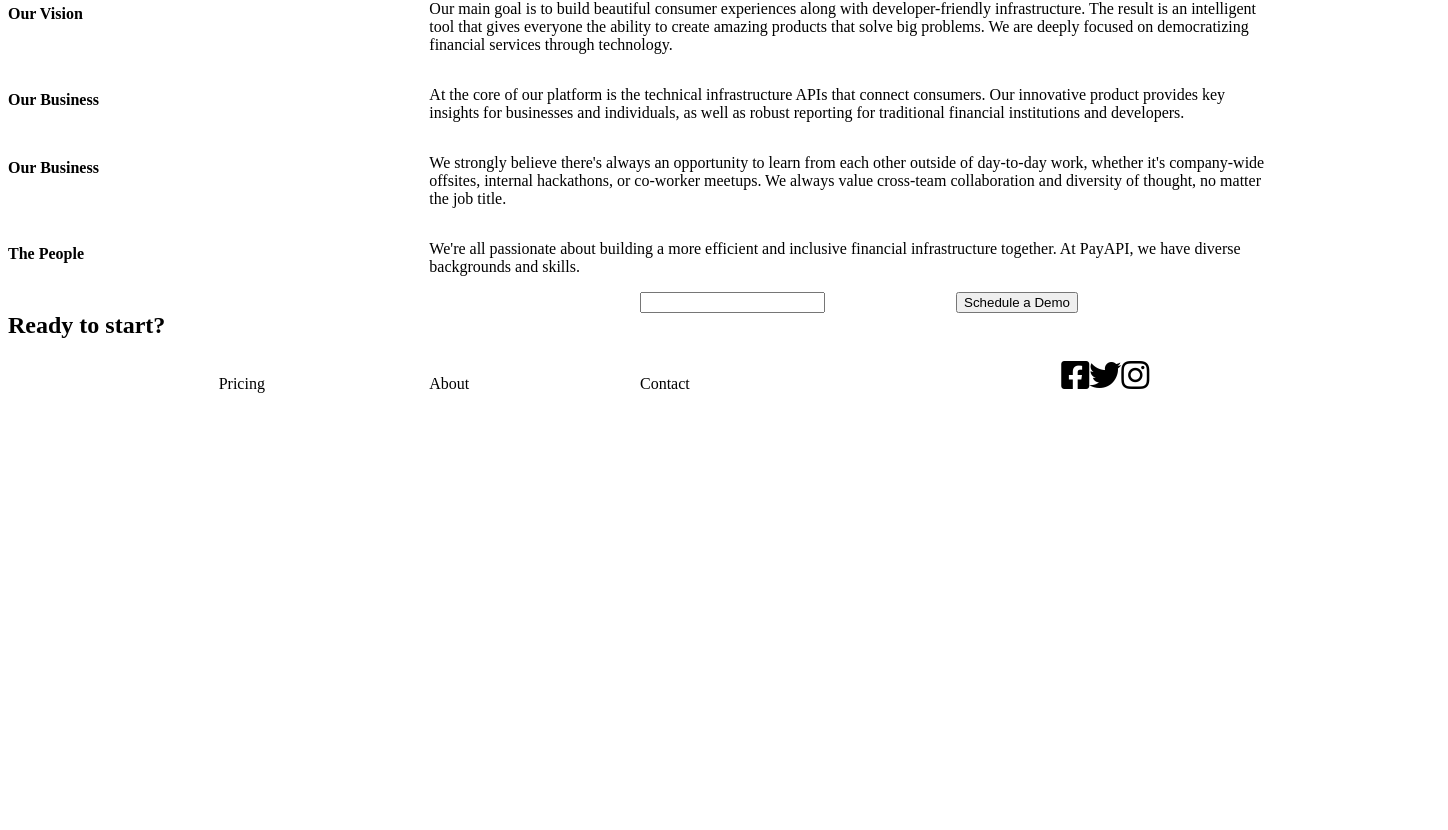
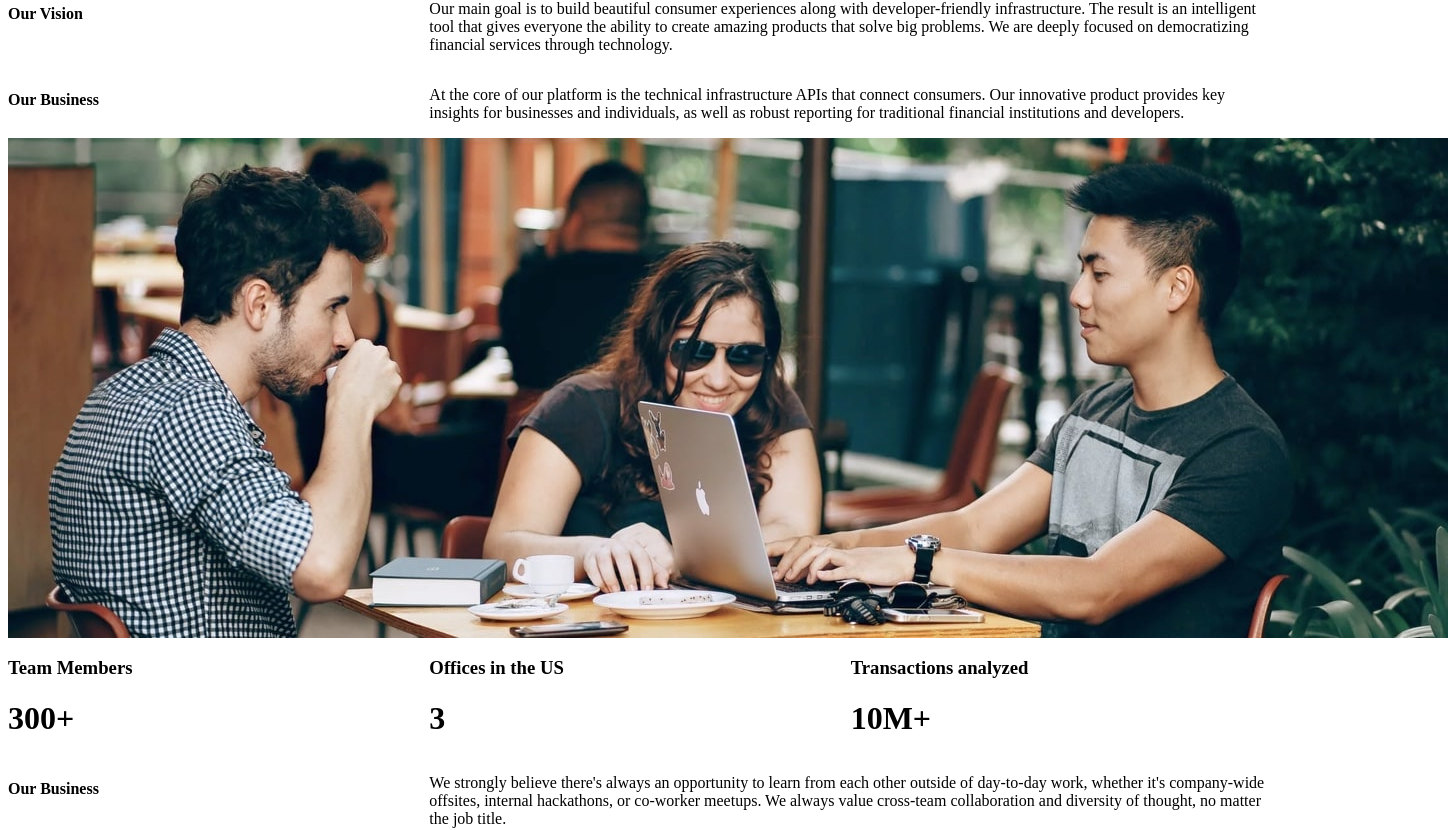
Before and after one commit to clf94-dev/pay-ap--web-react, a React (Create React App) app: page /about in a window 1280 px wide. Shown: the part 271-1101 px from the top of the page, 1448 px wide, since content can reach past the window. Before the commit the page ends 800 px from the top, so only its background shows below. Built offline with nearby package versions, Linux system fonts and the light colour scheme.

Commit message:
added statistics section to about page

```diff
--- a/src/components/PrinciplesInfo1.js
+++ b/src/components/PrinciplesInfo1.js
@@ -20,3 +20,20 @@ export const PrinciplesInfo2 = [{
         text: "We're all passionate about building a more efficient and inclusive financial infrastructure together. At PayAPI, we have diverse backgrounds and skills."
     }
 ];
+
+export const StatisticsInfo = [{
+        index: 0,
+        title: 'Team Members',
+        text: '300+'
+    },
+    {
+        index: 1,
+        title: 'Offices in the US',
+        text: 3
+    },
+    {
+        index: 2,
+        title: 'Transactions analyzed',
+        text: '10M+'
+    }
+]
--- /dev/null
+++ b/src/components/StatisticCard.jsx
@@ -0,0 +1,13 @@
+import {Grid} from '@material-ui/core'
+import React from 'react'
+
+function StatisticCard(props) {
+    return (
+        <Grid item sm={4} xs={12}>
+            <h3>{props.title}</h3>
+            <h1>{props.text}</h1>
+        </Grid>
+    )
+}
+
+export default StatisticCard;
--- /dev/null
+++ b/src/components/StatisticsAbout.jsx
@@ -0,0 +1,23 @@
+import { Grid } from '@material-ui/core'
+import React from 'react'
+
+import StudyD from './images/assets/about/desktop/image-team-members.jpg'
+import { StatisticsInfo } from './PrinciplesInfo1'
+import StatisticCard from './StatisticCard'
+
+
+function StatisticsAbout() {
+    return (
+     <Grid container direction='column' >
+         <img src={StudyD} alt="Study team members"/>
+
+         <Grid container direction='row'>
+             {StatisticsInfo.map((info) => {
+                 return ( <StatisticCard key={info.index} title={info.title} text={info.text} />)
+             })}
+         </Grid>
+     </Grid>
+    )
+}
+
+export default StatisticsAbout
--- a/src/components/pages/About.jsx
+++ b/src/components/pages/About.jsx
@@ -1,6 +1,7 @@
 import React from 'react'
 import PrincipleCard from '../PrincipleCard'
 import {PrinciplesInfo1, PrinciplesInfo2} from '../PrinciplesInfo1'
+import StatisticsAbout from '../StatisticsAbout'
 import TopAbout from '../TopAbout'
 
 function About() {
@@ -12,6 +13,7 @@ function About() {
                     title={principle1.title}
                     text={principle1.text}/>)
             })}
+<StatisticsAbout/>
 
             {PrinciplesInfo2.map((principle1) => {
                 return (<PrincipleCard
```
